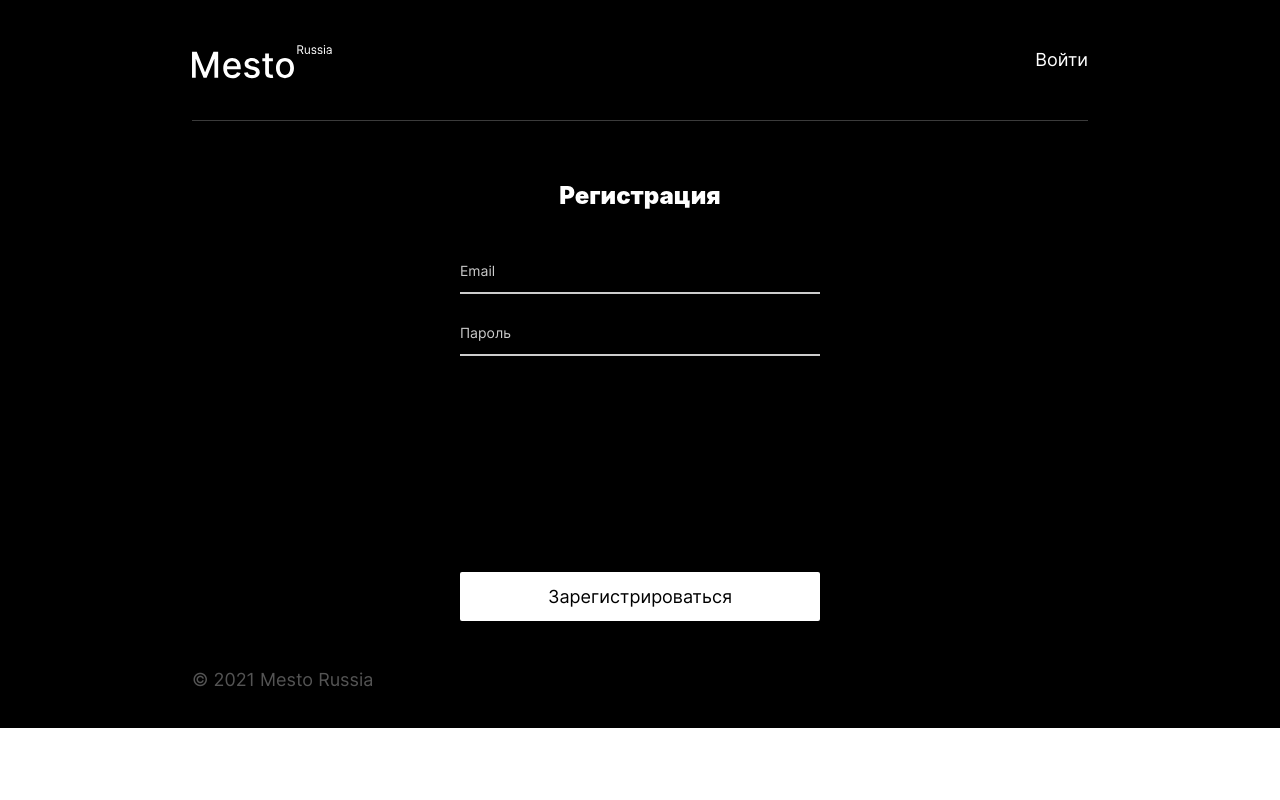
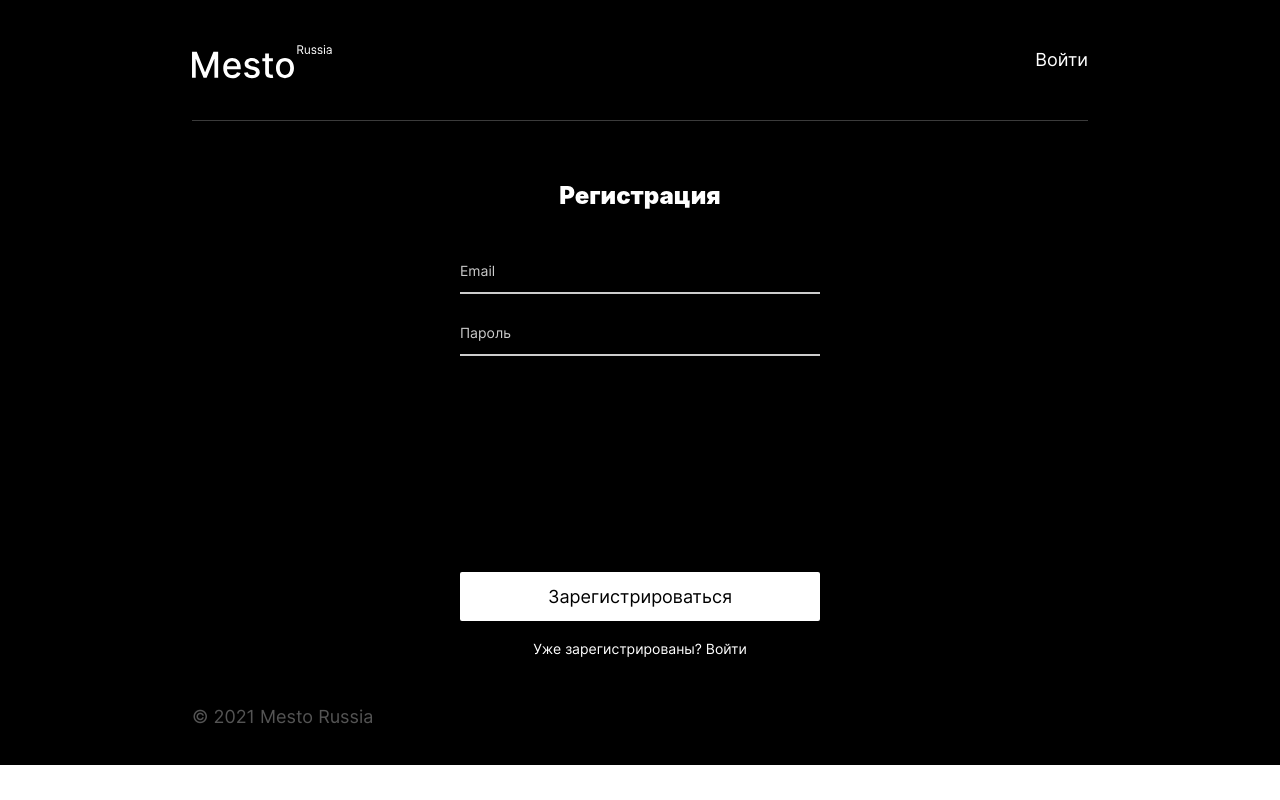
Before and after one commit to MSLP/react-mesto-auth, a React (Create React App) app: page /sign-up in a window 1280 px wide. Built offline with nearby package versions, Linux system fonts and the light colour scheme; a web font is replaced by a local one.

Commit message:
add link to register page

```diff
--- /dev/null
+++ b/src/blocks/auth-page/__link/auth-page__link.css
@@ -0,0 +1,10 @@
+.auth-page__link {
+  text-decoration: none;
+  display: block;
+  text-align: center;
+  padding-top: 20px;
+  font-family: inherit;
+  font-size: 14px;
+  line-height: 1.2;
+  color: #fff;
+}
--- a/src/components/App.js
+++ b/src/components/App.js
@@ -202,16 +202,22 @@ function App() {
     });
   }
 
+  // выход из аккаунта
+  function handleSignOut() {
+    handleLogin(false);
+    localStorage.removeItem('token');
+  }
+
   return (
     <CurrentUserContext.Provider value={currentUser}>
       <div className="page__container">
-        <Header handleLogin={setLoggedIn} email={email} loggedIn={loggedIn} />
+        <Header onSignOut={handleSignOut} email={email} loggedIn={loggedIn} />
         <Switch>
           <Route path="/sign-up">
-            <Register onSubmit={handleRegister} />
+            <Register onSubmit={handleRegister} buttonText="Войти" />
           </Route>
           <Route path="/sign-in">
-            <Login handleLogin={handleLogin} />
+            <Login handleLogin={handleLogin} buttonText="Регистрация"/>
           </Route>
           <ProtectedRoute
             path="/main"
--- a/src/components/AuthForm.js
+++ b/src/components/AuthForm.js
@@ -1,4 +1,5 @@
 import React from 'react';
+import { Link } from 'react-router-dom';
 
 function AuthForm({title, buttonText, onSubmit}) {
   const [email, setEmail] = React.useState('');
@@ -28,6 +29,7 @@ function AuthForm({title, buttonText, onSubmit}) {
         <input type="password" className="auth-page__input"
           onChange={handleChangePassword} value={password || ''} placeholder="Пароль" minLength="2" maxLength="200" required />
         <button type="submit" className="auth-page__save button">{buttonText}</button>
+        { title === "Регистрация" ? <Link className="auth-page__link" to="/sign-in">Уже зарегистрированы? Войти</Link> : '' }
       </form>
     </div>
   );
--- a/src/components/Header.js
+++ b/src/components/Header.js
@@ -3,7 +3,7 @@ import { useHistory, useLocation } from 'react-router-dom';
 import logo from '../images/Vector.svg';
 
 // шапка сайта
-function Header({ handleLogin, email, loggedIn }) {
+function Header({ onSignOut, email, loggedIn }) {
   const history = useHistory();
   const location = useLocation();
 
@@ -17,8 +17,7 @@ function Header({ handleLogin, email, loggedIn }) {
     }
     else if (location.pathname === '/main') {
       history.push('/sign-in');
-      handleLogin(false);
-      localStorage.removeItem('token');
+      onSignOut();
     }
   }
 
--- a/src/index.css
+++ b/src/index.css
@@ -66,3 +66,4 @@
 @import url(./blocks/auth-page/__title/auth-page__title.css);
 @import url(./blocks/auth-page/__input/auth-page__input.css);
 @import url(./blocks/auth-page/__save/auth-page__save.css);
+@import url(./blocks/auth-page/__link/auth-page__link.css);
```
